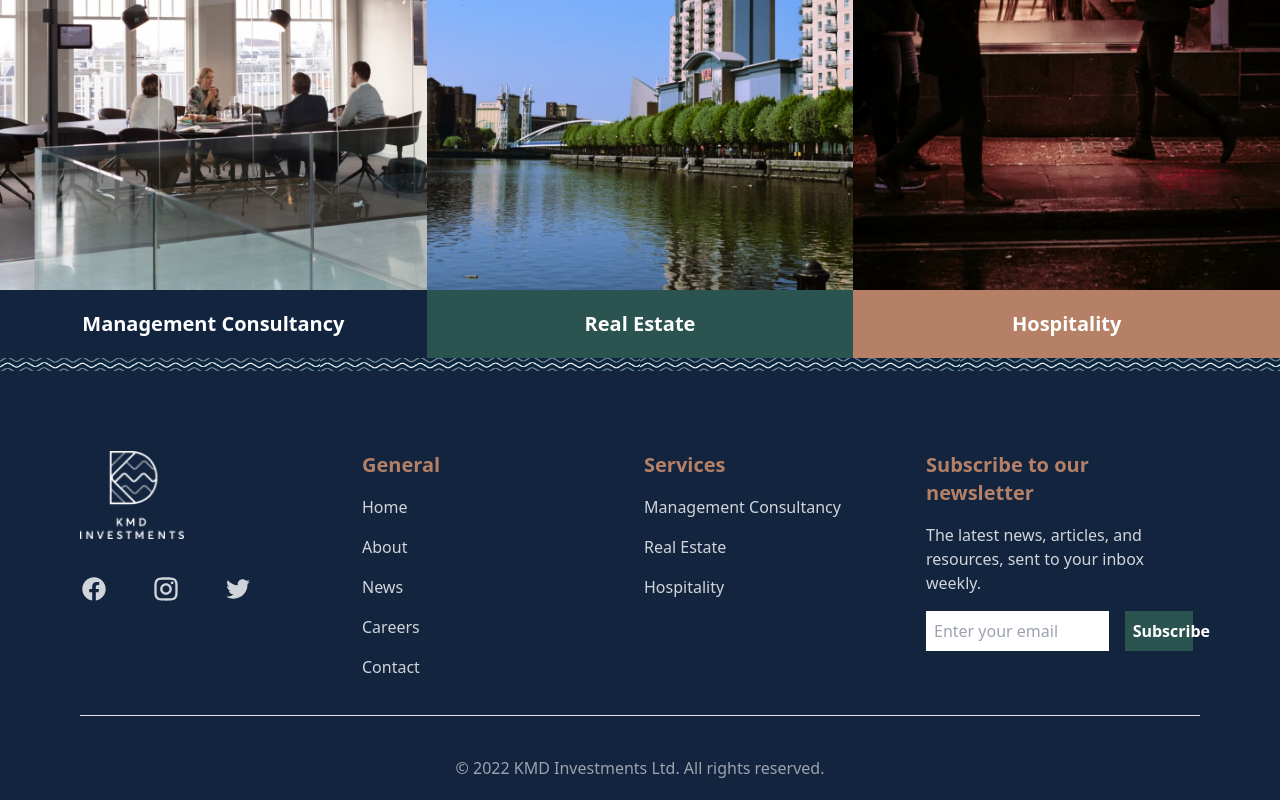
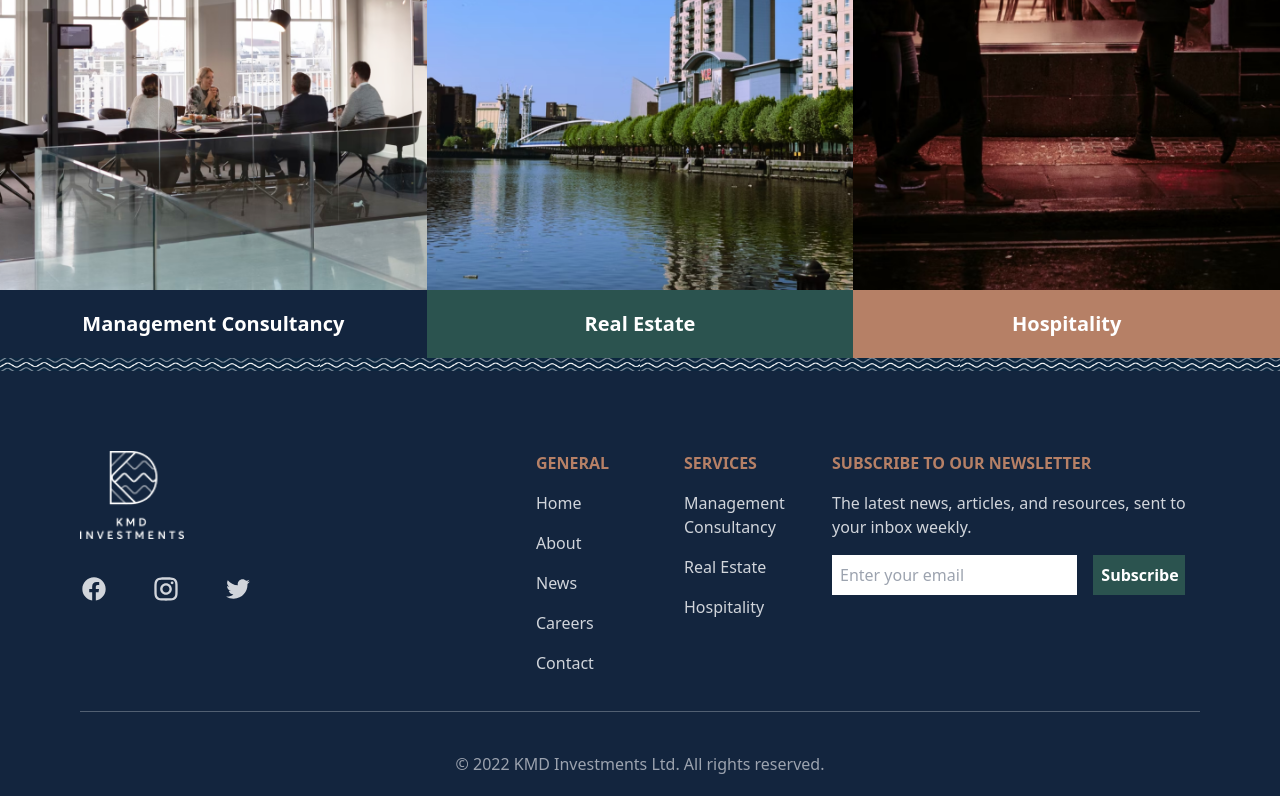
Before and after one commit to Himidiri/KMDInvestmentsPrototype, a website: page dist/index.html in a window 1280 px wide. Shown: the part 1678-2478 px from the top of the page. Drawn offline with Linux system fonts and the light colour scheme.

Commit message:
Update the Footer

```diff
--- a/dist/index.html
+++ b/dist/index.html
@@ -180,17 +180,24 @@
     </div>
 
     <!-- Footer -->
-    <footer class="px-20 py-20 pb-5 bg-[#13253E] text-[#D1D5DB] font-Averta">
-      <div>
+
+    <footer
+      class="xl:px-20 px-10 py-20 pb-5 bg-[#13253E] text-[#D1D5DB] font-Averta"
+    >
+      <!-- Container for the footer content -->
       <div class="mx-auto max-x-7xl">
-          <div class="grid grid-cols-1 gap-2 md:grid-cols-2 lg:grid-cols-4">
-            <div class="mb-5">
+        <!-- Grid layout with 3 columns on large screens -->
+        <div class="grid grid-cols-1 gap-2 lg:grid-cols-3">
+          <!-- First column -->
+          <div class="items-center m-auto mb-5 lg:items-start lg:m-0">
+            <!-- KMD logo image -->
             <img
               src="../images/KMD_Logo_White 1.png"
               alt="KMD Logo White"
-                class="w-[13vh] pb-4"
+              class="w-[13vh] pb-4 lg:m-0 m-auto"
             />
 
+            <!-- Social media icons -->
             <div>
               <button
                 id="facebook"
@@ -239,8 +246,14 @@
               </button>
             </div>
           </div>
-            <div class="mb-5">
-              <h4 class="text-[#B68066] pb-4 font-semibold text-xl">General</h4>
+          <!-- Second column -->
+          <div
+            class="gap-0 m-auto mt-10 ml-30 lg:ml-20 md:grid-cols-2 md:gap-2 md:grid lg:mt-0"
+          >
+            <div class="mb-5 text-center md:text-left">
+              <h4 class="text-[#B68066] pb-4 font-semibold uppercase">
+                General
+              </h4>
               <ul>
                 <li class="pb-4">
                   <a href="" class="hover:text-teal-600">Home</a>
@@ -259,8 +272,8 @@
                 </li>
               </ul>
             </div>
-            <div class="mb-5">
-              <h4 class="text-[#B68066] pb-4 font-semibold text-xl">
+            <div class="mt-10 mb-5 ml-0 text-center md:mt-0 md:text-left">
+              <h4 class="text-[#B68066] pb-4 font-semibold uppercase">
                 Services
               </h4>
               <ul>
@@ -277,24 +290,30 @@
                 </li>
               </ul>
             </div>
-            <div class="mb-5">
-              <h4 class="text-[#B68066] pb-4 font-semibold text-xl">
+          </div>
+          <!-- Third column -->
+          <div class="items-center m-auto mb-5 lg:m-0 lg:items-start">
+            <h4
+              class="text-[#B68066] pb-4 font-semibold lg:text-left text-center uppercase"
+            >
               Subscribe to our newsletter
             </h4>
-              <p class="pb-4">
+            <p class="pb-4 text-center lg:text-left">
               The latest news, articles, and resources, sent to your inbox
               weekly.
             </p>
-              <form class="flex flex-row flex-wrap space-x-4">
+            <form
+              class="flex flex-row flex-wrap items-center m-auto space-x-2 xl:space-x-4 sm:m-0 sm:items-start"
+            >
               <input
                 type="email"
                 name="email"
                 id="email"
                 placeholder="Enter your email"
-                  class="w-2/3 p-2 hover:border-teal-600 hover:border-1"
+                class="w-3/5 p-2 sm:w-3/4 lg:w-2/3 hover:border-teal-600 hover:border-1"
               />
               <button
-                  class="p-2 w-1/4 font-semibold bg-[#2B534F] text-white hover:text-slate-400"
+                class="p-2 lg:w-1/4 font-semibold bg-[#2B534F] text-white hover:text-slate-400"
               >
                 Subscribe
               </button>
@@ -302,8 +321,9 @@
           </div>
         </div>
       </div>
-      </div>
-      <hr />
+      <!-- Horizontal line separator -->
+      <hr class="bg-[rgba(229, 231, 235, 0.20)] opacity-30 lg:mt-0 mt-10" />
+      <!-- Copyright notice -->
       <div class="mt-10 text-center text-[#9CA3AF]">
         &copy; 2022 KMD Investments Ltd. All rights reserved.
       </div>
```
Also changed, not shown: dist/style.css. Lines whose indentation alone changed are shown as unchanged.
